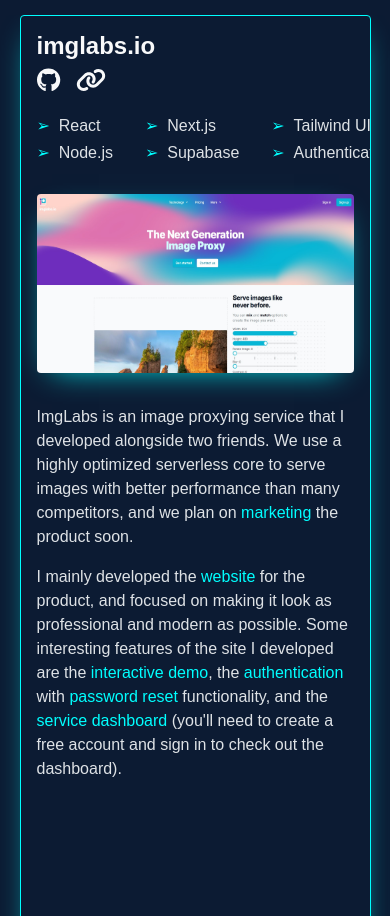
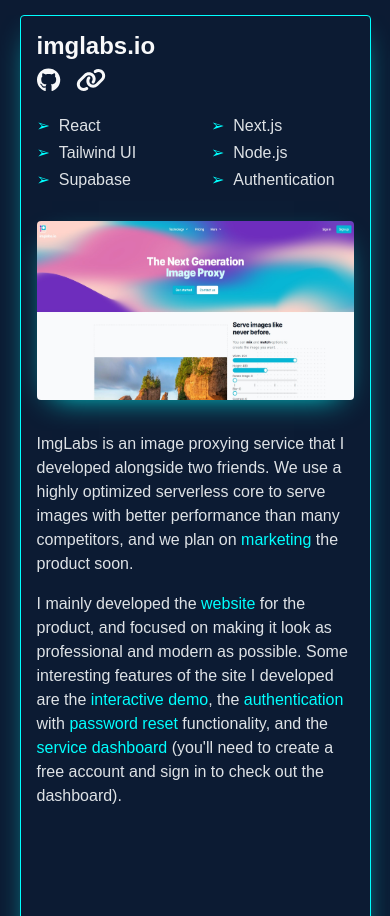
Before and after one commit to carterjmoore/personal-website, a Next.js app: page / in a window 390 px wide. Shown: the part 3224-4140 px from the top of the page. Built offline with nearby package versions, Linux system fonts and the light colour scheme; a web font is replaced by a local one.

Commit message:
Improve mobile look for project slide skills

```diff
--- a/components/projects/ProjectSlide.jsx
+++ b/components/projects/ProjectSlide.jsx
@@ -62,7 +62,10 @@ const ProjectSlide = (props) => {
             </div>
           )}
           <div className={classes.skills}>
-            <ColumnList list={props.project.skills} numCols={3} />
+            <ColumnList
+              list={props.project.skills}
+              numCols={mobileCtx.isMobile ? 2 : 3}
+            />
           </div>
         </div>
         <div className={`shadow-highlight ${classes.image}`}>
```
